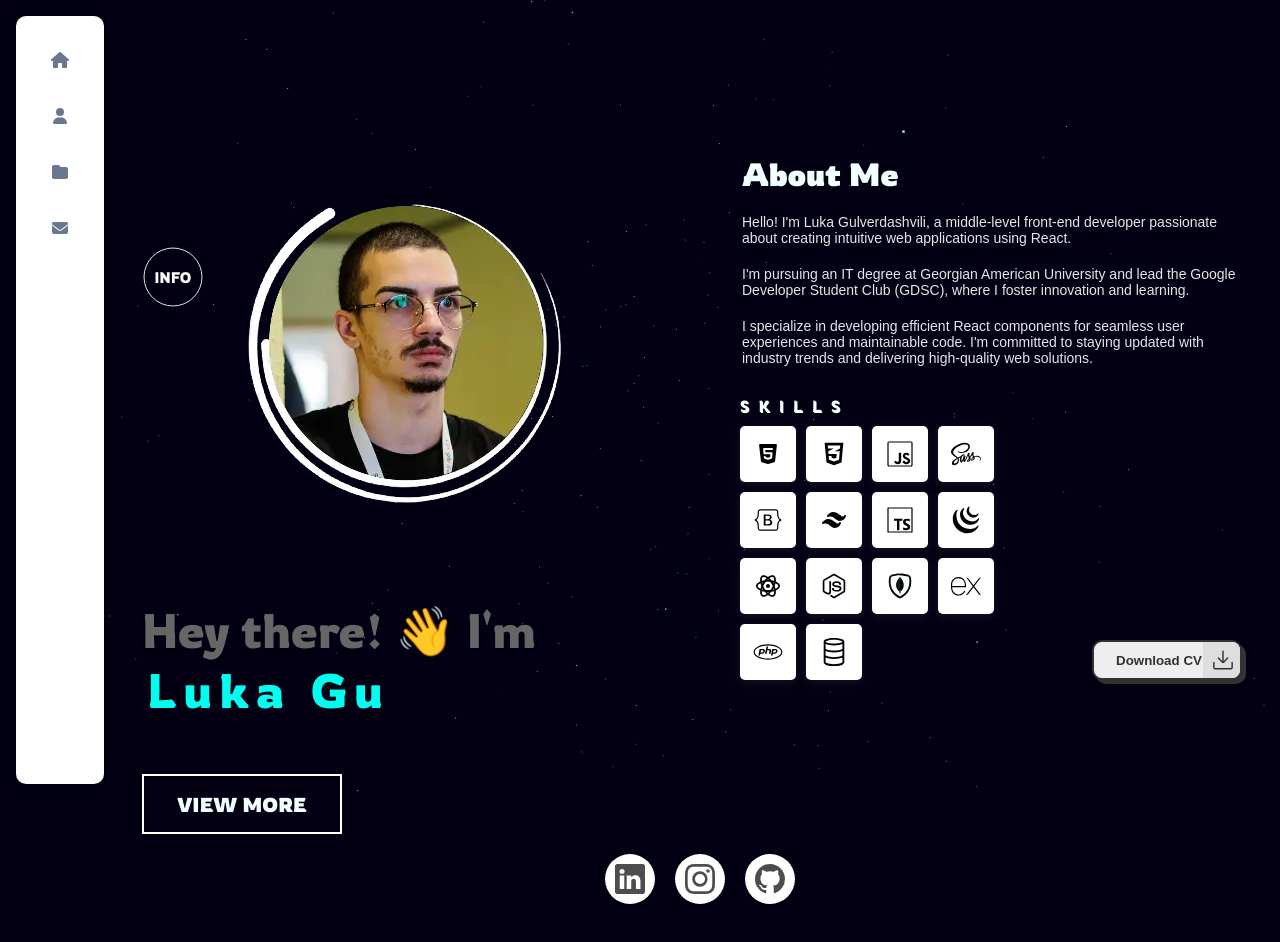
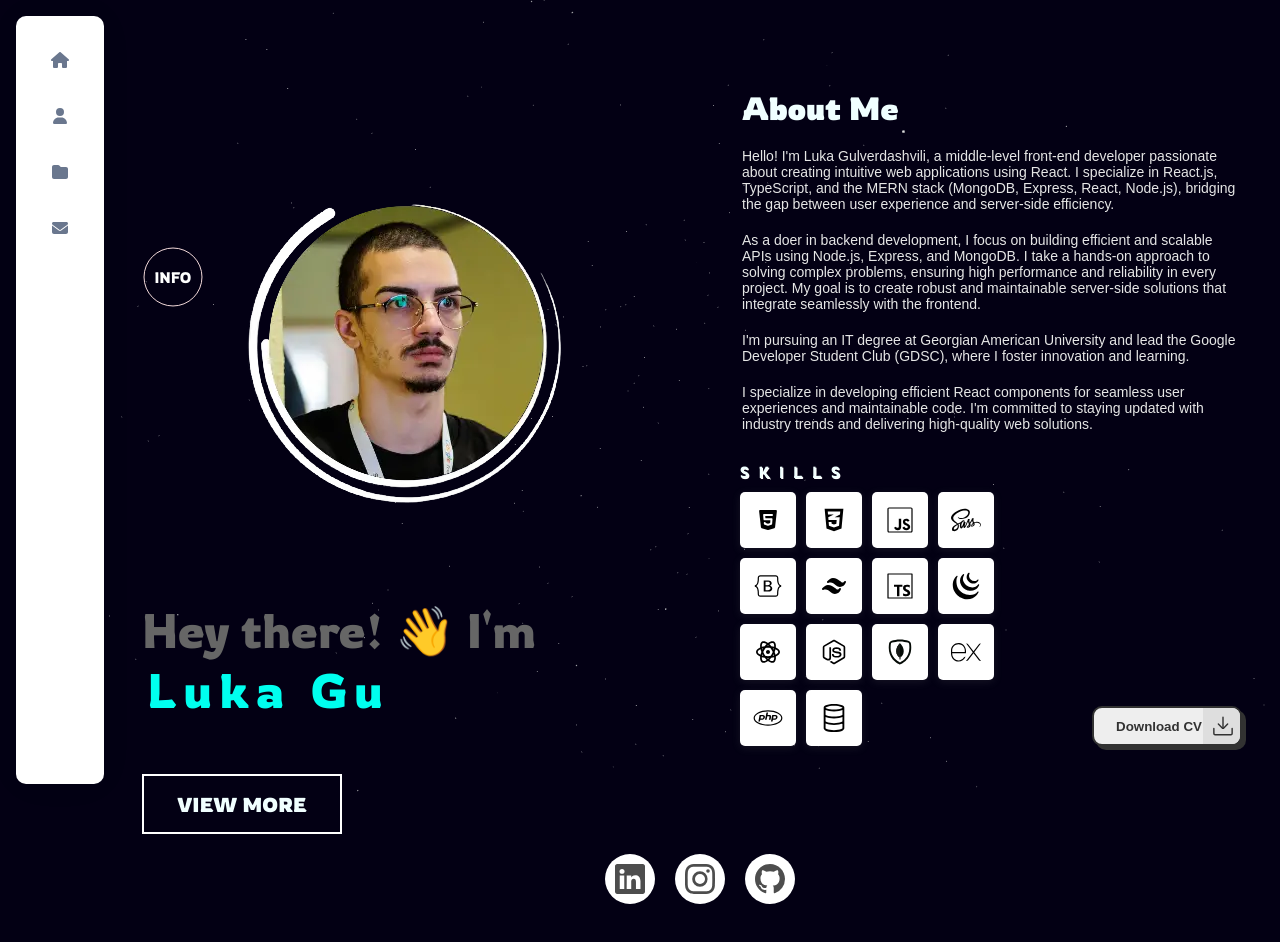
Before and after one commit to Gulverda/Portfolio, a React (Vite) app: page / in a window 1280 px wide. Shown: the top 942 px of the page. Built offline with nearby package versions, Linux system fonts and the light colour scheme.

Commit message:
Updated About.jsx

```diff
--- a/src/components/Buttons/InfoItem.jsx
+++ b/src/components/Buttons/InfoItem.jsx
@@ -7,7 +7,7 @@ const HintComponent = () => {
         <span className="hint-radius"></span>
         <span className="hint-dot">INFO</span>
         <div className="hint-content do--split-children">
-          <p style={{maxWidth: "350px", fontSize: "16px"}}>I am Junior React.JS/Front-End Developer with a drive to become a proficient Full-Stack Web Developer. Explore my projects and skills!</p>
+          <p style={{maxWidth: "350px", fontSize: "16px"}}>I am Junior/Middle <span style={{color: "#00ffef"}}> React.JS/TS </span> Front-End Developer with a drive to become a proficient Full-Stack <span style={{color: "#00ffef"}}> MERN </span> Web Developer. Explore my projects and skills!</p>
         </div>
       </div>
     </div>
--- a/src/components/main/PortfolioAboutMe.jsx
+++ b/src/components/main/PortfolioAboutMe.jsx
@@ -3,7 +3,12 @@ import React from 'react';
 const PortfolioAboutMe = () => (
   <div className="about-me">
     <h1>About Me</h1>
-    <p style={{fontFamily: "arial", fontSize: "14px", maxWidth: "500px", marginTop: "20px", color: "#e6e6e6"}}>Hello! I'm Luka Gulverdashvili, a middle-level front-end developer passionate about creating intuitive web applications using React.</p>
+    <p style={{fontFamily: "arial", fontSize: "14px", maxWidth: "500px", marginTop: "20px", color: "#e6e6e6"}}>Hello! I'm Luka Gulverdashvili, a middle-level front-end developer passionate about creating intuitive web applications using React.
+    I specialize in React.js, TypeScript, and the MERN stack (MongoDB, Express, React, Node.js), bridging the gap between user experience and server-side efficiency.
+    </p>
+    <p style={{fontFamily: "arial", fontSize: "14px", maxWidth: "500px", marginTop: "20px", color: "#e6e6e6"}}>
+    As a doer in backend development, I focus on building efficient and scalable APIs using Node.js, Express, and MongoDB. I take a hands-on approach to solving complex problems, ensuring high performance and reliability in every project. My goal is to create robust and maintainable server-side solutions that integrate seamlessly with the frontend.
+    </p>
     <p style={{fontFamily: "arial", fontSize: "14px", maxWidth: "500px", marginTop: "20px", color: "#e6e6e6"}}>I'm pursuing an IT degree at Georgian American University and lead the Google Developer Student Club (GDSC), where I foster innovation and learning.</p>
     <p style={{fontFamily: "arial", fontSize: "14px", maxWidth: "500px", marginTop: "20px", color: "#e6e6e6"}}>I specialize in developing efficient React components for seamless user experiences and maintainable code. I'm committed to staying updated with industry trends and delivering high-quality web solutions.</p>
   </div>
--- a/src/pages/About.jsx
+++ b/src/pages/About.jsx
@@ -21,16 +21,22 @@ const About = () => {
       cardDetailedText: "Served successfully as a Google Developer Student Club Lead for the 2023 - 2024 academic year and received a Certificate of Completion.",
     },
     {
-      title: "2023 - Present",
+      title: "2023 Dec. - Present",
       cardTitle: "Bizon.ge",
-      cardSubtitle: "Front-End Developer",
-      cardDetailedText: "Currently working on bizon.ge.",
+      cardSubtitle: "FrontEnd Developer",
+      cardDetailedText: "Currently working as a front-end developer at Bizon.ge, where I design and implement responsive, user-friendly interfaces, ensuring smooth interactions and optimal performance across the platform. I collaborate closely with the team to enhance the user experience and ensure high-quality code.",
     },
     {
-      title: "2024 - July",
+      title: "2024 Jun. - July",
       cardTitle: "Python and Flask Framework Complete Course",
       cardSubtitle: "Udemy",
       cardDetailedText: "Completed the 'Python and Flask Framework Complete Course' on Udemy.",
+    },
+    {
+      title: "2024 Oct. - Present",
+      cardTitle: "Doer Community Backend Developer at Doer",
+      cardSubtitle: "BackEnd Developer",
+      cardDetailedText: "Working as a backend developer at Doer, I focus on building scalable server-side solutions using the MERN stack (MongoDB, Express, Node.js). I develop APIs, manage databases, and ensure smooth integration between backend and frontend, delivering high-performance and reliable applications.",
     },
   ];
 
```
